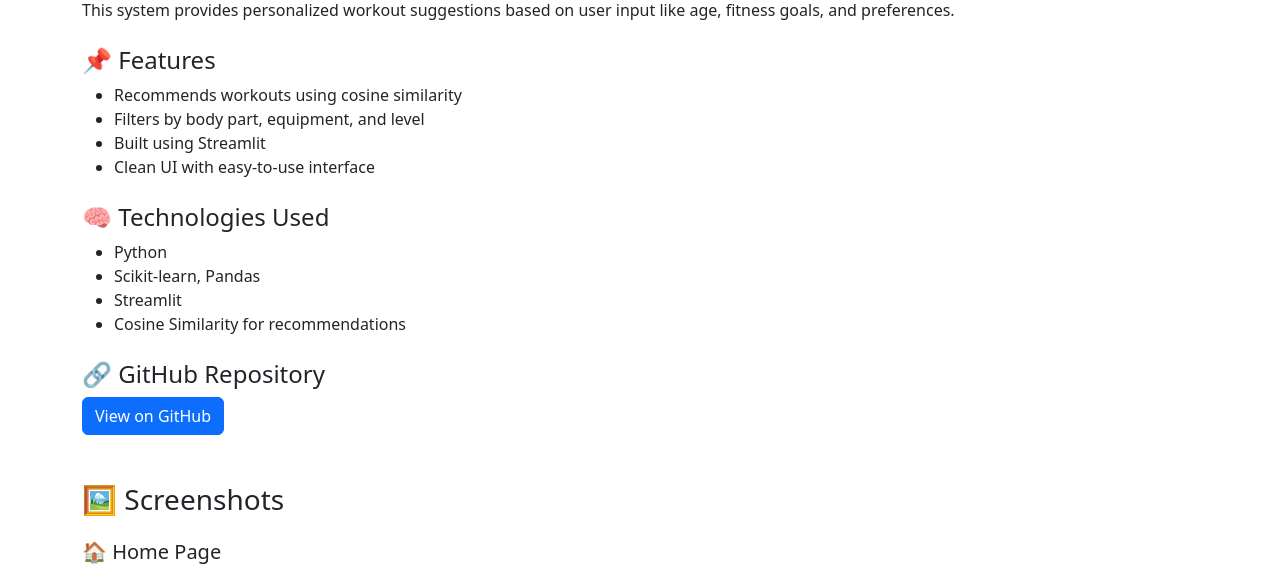
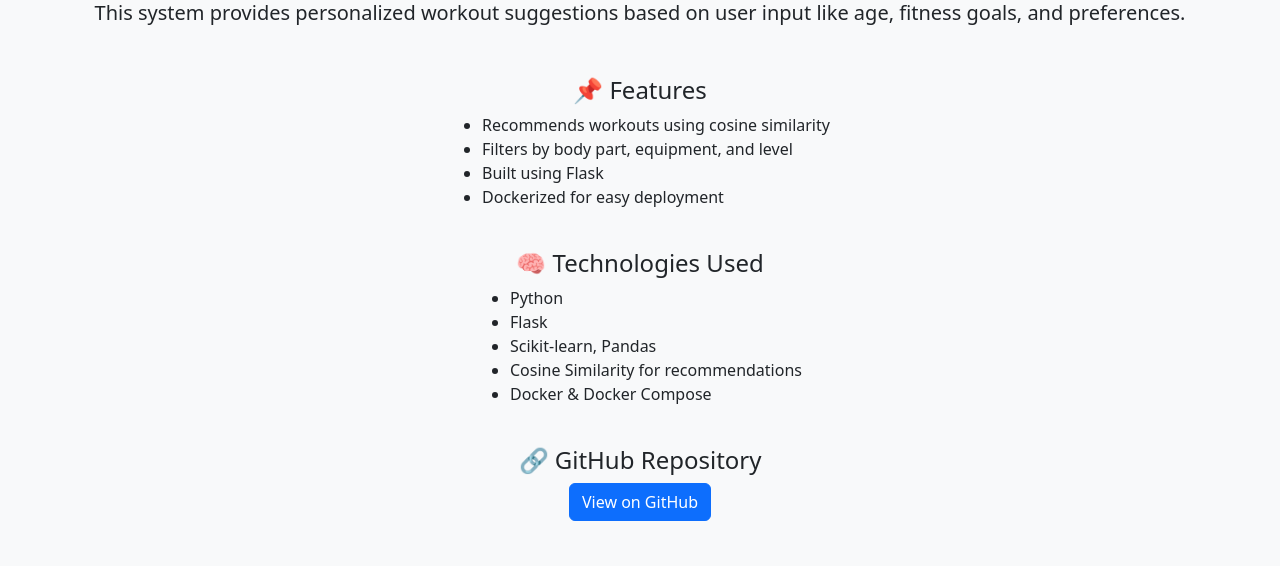
Before and after one commit to snehpatel38/workout_recommendation_system, a plain HTML site: page index.html in a window 1280 px wide. Shown: the part 154-720 px from the top of the page. Drawn offline with nearby package versions, Linux system fonts and the light colour scheme.

Commit message:
Update index.html

```diff
--- a/index.html
+++ b/index.html
@@ -1,12 +1,12 @@
 <!DOCTYPE html>
 <html lang="en">
 <head>
-  <meta charset="UTF-8">
-  <meta name="viewport" content="width=device-width, initial-scale=1">
+  <meta charset="UTF-8" />
+  <meta name="viewport" content="width=device-width, initial-scale=1" />
   <title>Workout Recommendation System</title>
-  <link href="https://cdn.jsdelivr.net/npm/bootstrap@5.3.3/dist/css/bootstrap.min.css" rel="stylesheet">
+  <link href="https://cdn.jsdelivr.net/npm/bootstrap@5.3.3/dist/css/bootstrap.min.css" rel="stylesheet" />
 </head>
-<body>
+<body class="bg-light">
 
 <!-- Navbar -->
 <nav class="navbar navbar-dark bg-dark">
@@ -15,26 +15,30 @@
   </div>
 </nav>
 
-<!-- Content -->
-<div class="container mt-5">
-  <h2 class="mb-3 text-center">Personalized Fitness Workout Recommender</h2>
+<!-- Main Container -->
+<div class="container d-flex flex-column align-items-center text-center py-5">
 
-  <p>This system provides personalized workout suggestions based on user input like age, fitness goals, and preferences.</p>
+  <h2 class="mb-3">Personalized Fitness Workout Recommender</h2>
+
+  <p class="lead mb-4">
+    This system provides personalized workout suggestions based on user input like age, fitness goals, and preferences.
+  </p>
 
   <h4 class="mt-4">📌 Features</h4>
-  <ul>
+  <ul class="text-start">
     <li>Recommends workouts using cosine similarity</li>
     <li>Filters by body part, equipment, and level</li>
-    <li>Built using Streamlit</li>
-    <li>Clean UI with easy-to-use interface</li>
+    <li>Built using Flask</li>
+    <li>Dockerized for easy deployment</li>
   </ul>
 
   <h4 class="mt-4">🧠 Technologies Used</h4>
-  <ul>
+  <ul class="text-start">
     <li>Python</li>
+    <li>Flask</li>
     <li>Scikit-learn, Pandas</li>
-    <li>Streamlit</li>
     <li>Cosine Similarity for recommendations</li>
+    <li>Docker & Docker Compose</li>
   </ul>
 
   <h4 class="mt-4">🔗 GitHub Repository</h4>
@@ -42,7 +46,7 @@
     View on GitHub
   </a>
 
-  <!-- Screenshots Section -->
+  <!-- Screenshots -->
   <h3 class="mb-4">🖼️ Screenshots</h3>
 
   <h5>🏠 Home Page</h5>
@@ -50,6 +54,7 @@
 
   <h5>📋 Recommendation Page</h5>
   <img src="https://raw.githubusercontent.com/snehpatel38/workout_recommendation_system/master/app/images/recommend.png" alt="Recommendation Page" class="img-fluid mb-5 rounded shadow">
+
 </div>
 
 </body>
```
